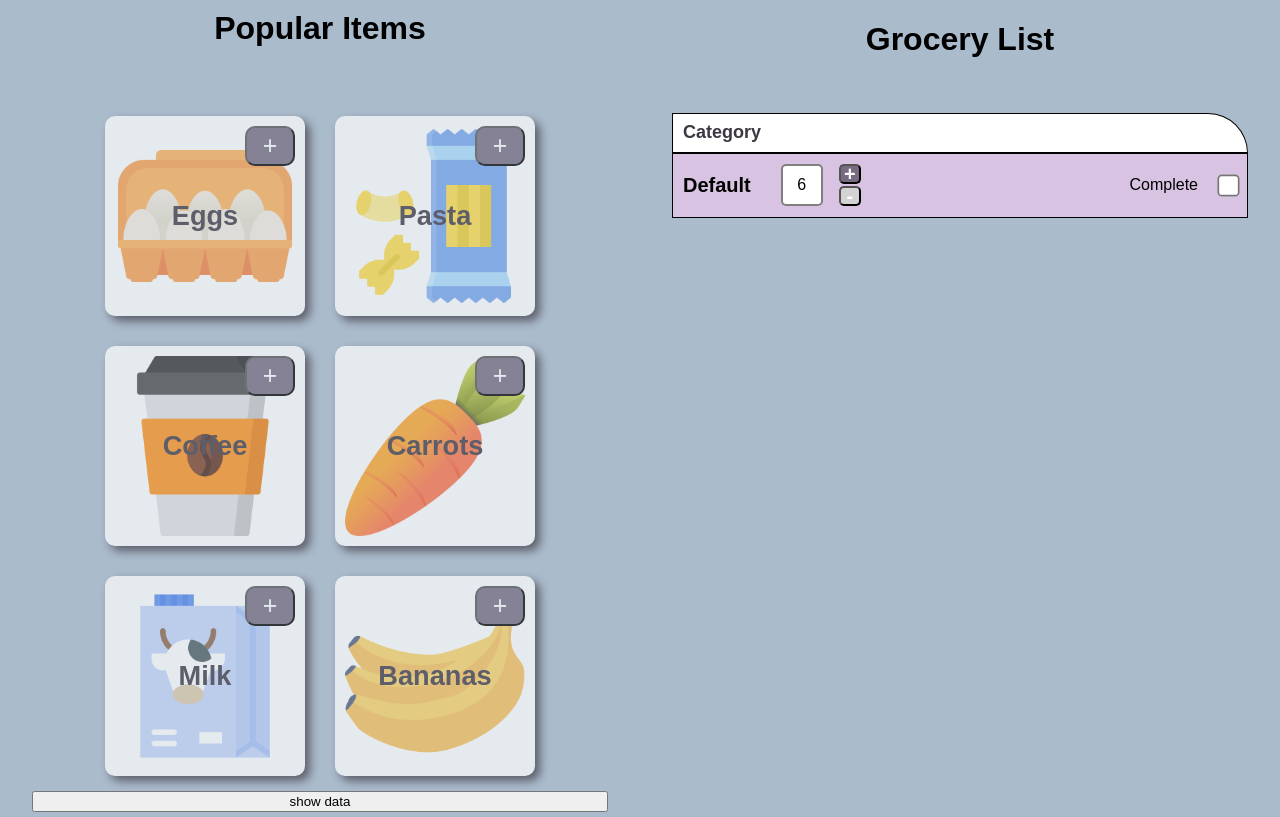
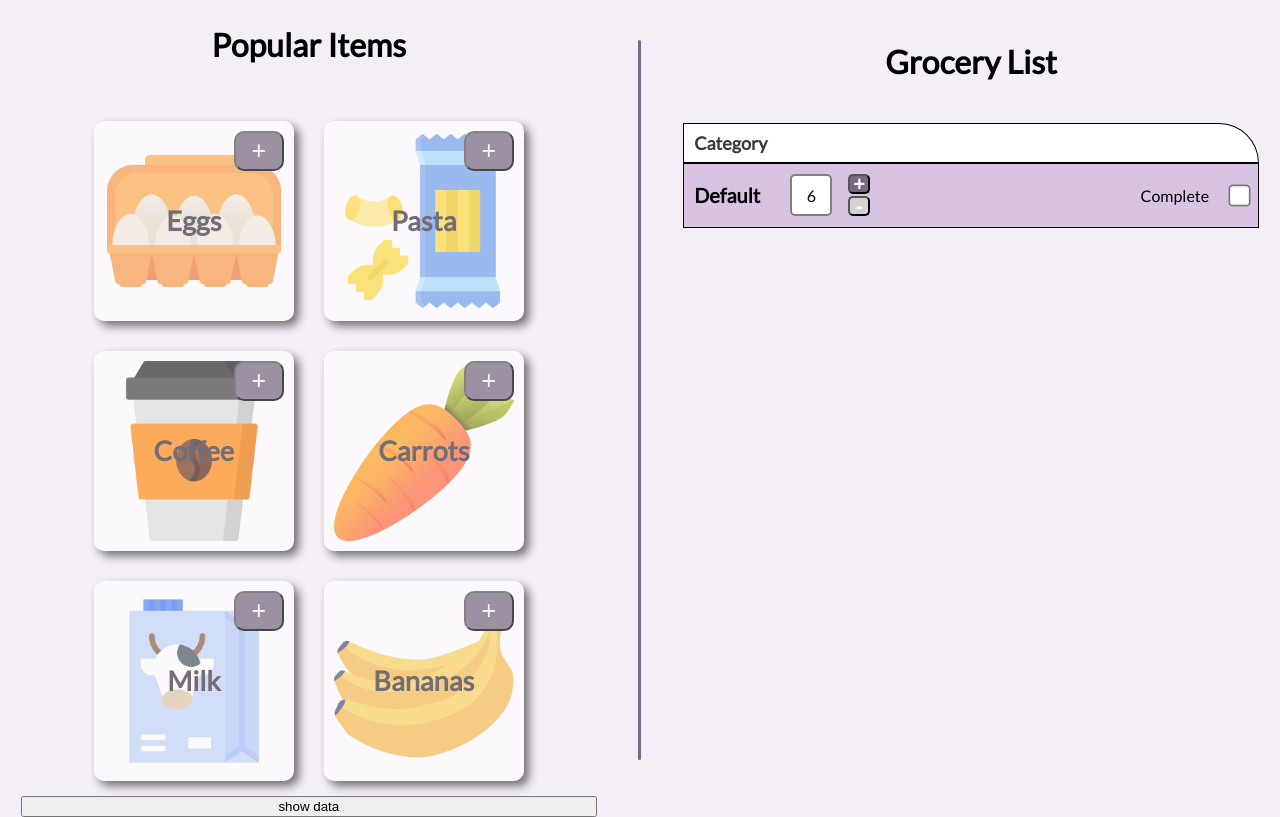
Before and after one commit to Leighai/GroceryList, a Next.js app: page / in a window 1280 px wide. Built offline with nearby package versions, Linux system fonts and the light colour scheme.

Commit message:
third styling change

```diff
--- a/pages/index.js
+++ b/pages/index.js
@@ -1,14 +1,13 @@
 import GroceryItem from "../components/groceryItem";
 import GroceryList from "../components/GroceryList";
+import styled from "styled-components"
 
-import styled from "styled-components"
 
 const AppCont = styled.div`
   margin: 0;
   width: 100vw;
   height: 100vh;
   display: flex;
-  font-family: Arial, Helvetica, sans-serif;
   justify-content: space-around;
   align-items: center;
 `
@@ -33,12 +32,22 @@ const Subcolumn = styled.div`
   justify-content: center;
   align-items: center;
   margin: 0;
-
 `
 
 const Title = styled.h1`
-  height: 70px;
+  height: 80px;
+  font-weight: 900px;
+  display: flex;
+  justify-content: center;
+  align-items: center;
 `
+
+const Divider = styled.div`
+  background-color: rgb(120, 106, 128);
+  width: 3px;
+  height: 90%;
+  border-radius: 10px;
+`;
 
 const data = []
 
@@ -73,6 +82,7 @@ export default function Home() {
         </Column>
         <button onClick={()=>console.log(data)}>show data</button>
       </MainColumn>
+      <Divider/>
       <MainColumn>
         <Title>Grocery List</Title>
         <Column>
--- a/styles/globals.css
+++ b/styles/globals.css
@@ -1,10 +1,13 @@
+@import url('https://fonts.googleapis.com/css2?family=Lato&display=swap');
+
 html,
 body {
   padding: 0;
   margin: 0;
   width: 100vw;
   height: 100vh;
-  background-color: #ABC;
+  background-color: #f4eef6;
+  font-family: 'Lato', sans-serif;
 }
 
 a {
```
